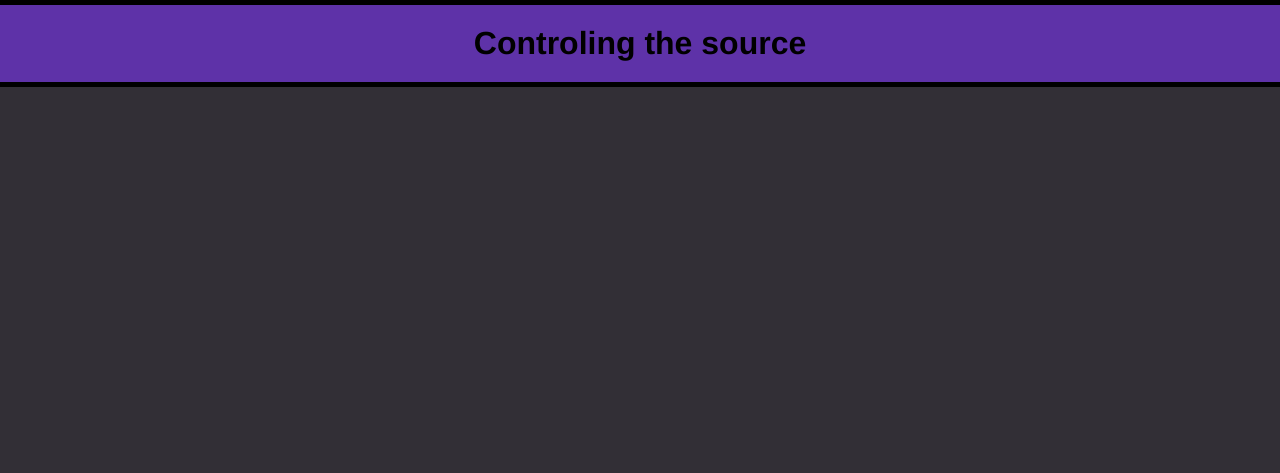
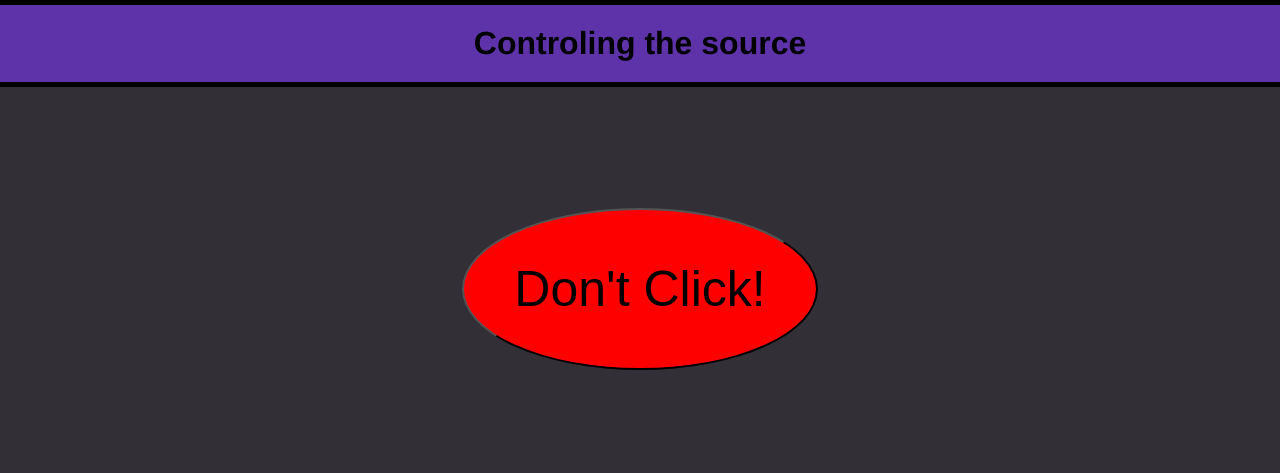
Before and after one commit to ash1480/SC_Project, a plain HTML site: page index.html in a window 1280 px wide. Drawn offline with Linux system fonts and the light colour scheme.

Commit message:
added a new feature and branch

```diff
--- a/index.html
+++ b/index.html
@@ -7,7 +7,10 @@
 
     <body>
         <div class="div">
-        <h1>Controling the source</h1>
+            <h1>Controling the source</h1>
+        </div>
+        <div class="buttonBox">
+            <button class="button" onclick="window.location.href='https://en.wikipedia.org/wiki/Why_Did_You_Do_That%3F';">Don't Click!</button>
         </div>
     </body>
 
--- a/style.css
+++ b/style.css
@@ -16,3 +16,16 @@ h1 {
 .div {
     background-color: #5e32a8;
 }
+
+.buttonBox {
+   display: flex;
+   justify-content: center;
+}
+.button {
+    border-radius: 50%;
+    font-size: 50px;
+    padding: 50px;
+    background-color: red;
+    margin: 100px;
+
+}
```
